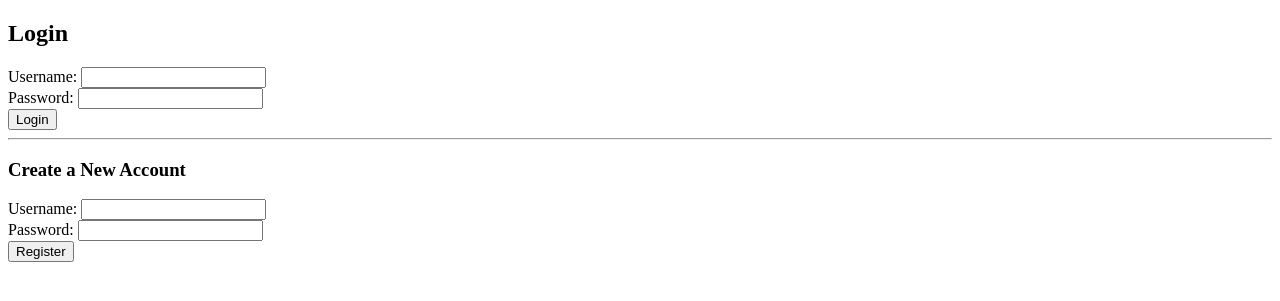
After one commit to stela2502/flask_ollama_web, a Flask app: page /login in a window 1280 px wide. The commit adds this page. Shown: the top 301 px of the page. Run offline with Flask 3, Linux system fonts and the light colour scheme.

Commit message:
simple user handling.

```diff
--- a/flask_ollama_web/cli.py
+++ b/flask_ollama_web/cli.py
@@ -1,8 +1,12 @@
 #!/usr/bin/env python3
 
 from flask_ollama_web.routes import app
+from flask_ollama_web.userdb import init_db
+from flask_ollama_web.userdb import init_chats_table
 
 def main():
+    init_db()
+    init_chats_table()
     app.run(host="0.0.0.0", port=8080)
 
 if __name__ == "__main__":
--- a/flask_ollama_web/routes.py
+++ b/flask_ollama_web/routes.py
@@ -3,49 +3,160 @@ from flask import Flask, request, render_template, session, redirect, url_for
 import requests
 import re
 from flask import Response
+import secrets
+
+import sqlite3
+
+from flask_ollama_web.userdb import DB_PATH, verify_user, hash_password, generate_salt, add_user, get_user_id, add_chat_message, get_chat_history
+
+from datetime import datetime, timedelta
+
+SESSION_TIMEOUT = timedelta(minutes=30)
 
 app = Flask(__name__)
 app.secret_key = "your-secret-key"  # Required for session use
 
+
+@app.route("/change-password", methods=["GET", "POST"])
+def change_password():
+    if "username" not in session:
+        return redirect(url_for("login"))
+
+    message = None
+    if request.method == "POST":
+        username = session["username"]
+        old = request.form["old_password"]
+        new = request.form["new_password"]
+
+        if verify_user(username, old):
+            conn = sqlite3.connect(DB_PATH)
+            c = conn.cursor()
+            salt = generate_salt()
+            new_hash = hash_password(new, salt)
+            c.execute("UPDATE users SET password_hash=?, salt=? WHERE username=?",
+                      (new_hash, salt, username))
+            conn.commit()
+            conn.close()
+            message = "Password updated successfully."
+        else:
+            message = "Old password incorrect."
+
+    return render_template("change_password.html", message=message)
+
+
+
+@app.before_request
+def check_session_timeout():
+    now = datetime.utcnow()
+
+    if "username" in session:
+        last_seen = session.get("last_seen")
+        if last_seen:
+            last_seen = datetime.fromisoformat(last_seen)
+            if now - last_seen > SESSION_TIMEOUT:
+                session.clear()
+                return redirect(url_for("login"))
+        session["last_seen"] = now.isoformat()
+
+
+@app.route("/login", methods=["GET", "POST"])
+def login():
+    if request.method == "POST":
+        username = request.form["username"]
+        password = request.form["password"]
+        if verify_user(username, password):
+            session["username"] = username
+            session["last_seen"] = datetime.utcnow().isoformat()
+            return redirect(url_for("index"))
+        else:
+            return render_template("login.html", error="Invalid credentials.")
+    return render_template("login.html")
+
+@app.route("/logout")
+def logout():
+    session.clear()
+    return redirect(url_for("login"))
+
+@app.route("/register", methods=["POST"])
+def register():
+    username = request.form["username"]
+    password = request.form["password"]
+    if not username or not password:
+        return render_template("login.html", error="Username and password required.")
+    if add_user(username, password):
+        return render_template("login.html", message="User created. You can log in now.")
+    else:
+        return render_template("login.html", error="User already exists.")
+
+
 @app.route("/", methods=["GET", "POST"])
 def index():
-    if "chat_history" not in session:
+    if "username" not in session:
+        return redirect(url_for("login"))
+
+    username = session["username"]
+
+    if "chat_history" in session:
         session["chat_history"] = []
 
     if request.method == "POST":
         prompt = request.form["prompt"]
-        session["chat_history"].append({"role": "user", "content": prompt})
+
+        add_chat_message(username, "user", prompt)
 
         try:
+
+            updated_history = get_chat_history(username)
+
             result = requests.post("http://localhost:11434/api/chat", json={
                 "model": "llama3",
                 "stream": False,
-                "messages": session["chat_history"]
+                "messages": updated_history
             })
+
 
             if result.status_code != 200:
                 # Try to extract error message from Ollama
                 error_json = result.json()
                 error_msg = error_json.get("error", "Unknown error from Ollama")
-                return render_template("index.html", error=error_msg, chat_history=session["chat_history"])
+                return render_template("index.html", error=error_msg, chat_history=updated_history)
 
             raw = result.json()["message"]["content"]
 
             reply = markdown.markdown(raw)
-            session["chat_history"].append({"role": "assistant", "content": reply, "raw": raw})
-            session.modified = True
-            return redirect(url_for("index"))
+
+            # Save assistant reply to DB
+            add_chat_message(username, "ai", reply)
+
+            updated_history = get_chat_history(username)
+
+            return render_template("index.html", chat_history=updated_history)
+
         except Exception as e:
             error_msg = f"Could not connect to Ollama at http://localhost:11434. Is it running? Error:{e}"
-            return render_template("index.html", error=error_msg, chat_history=session["chat_history"])
-
-    return render_template("index.html", chat_history=session["chat_history"])
+            db_history = get_chat_history(username)
+            return render_template("index.html", error=error_msg, chat_history=db_history)
+    updated_history = get_chat_history(username)
+    return render_template("index.html", chat_history=updated_history )
 
 
 @app.route('/new_chat', methods=['GET'])
 def new_chat():
-    session["chat_history"] = []  # Clear stored chat
+    if "username" not in session:
+        return redirect(url_for("login"))
+
+    user_id = get_user_id(session["username"])
+    if user_id is None:
+        return redirect(url_for("login"))
+
+    conn = sqlite3.connect(DB_PATH)
+    c = conn.cursor()
+    c.execute("DELETE FROM chats WHERE user_id = ?", (user_id,))
+    conn.commit()
+    conn.close()
+
     return redirect(url_for('index'))
+
 
 
 @app.route('/export_markdown', methods=['GET'])
--- /dev/null
+++ b/flask_ollama_web/templates/login.html
@@ -0,0 +1,24 @@
+<!doctype html>
+<title>Login</title>
+<h2>Login</h2>
+<form method="post" action="{{ url_for('login') }}">
+  <label>Username: <input name="username"></label><br>
+  <label>Password: <input type="password" name="password"></label><br>
+  <input type="submit" value="Login">
+</form>
+
+<hr>
+
+<h3>Create a New Account</h3>
+<form method="post" action="{{ url_for('register') }}">
+  <label>Username: <input name="username"></label><br>
+  <label>Password: <input type="password" name="password"></label><br>
+  <input type="submit" value="Register">
+</form>
+
+{% if error %}
+<p style="color:red">{{ error }}</p>
+{% endif %}
+{% if message %}
+<p style="color:green">{{ message }}</p>
+{% endif %}
```
Also changed, not shown: flask_ollama_web/templates/change_passwords.html (added, +8 -0 lines), flask_ollama_web/templates/index.html (+8 -0 lines), flask_ollama_web/userdb.py (added, +146 -0 lines).
